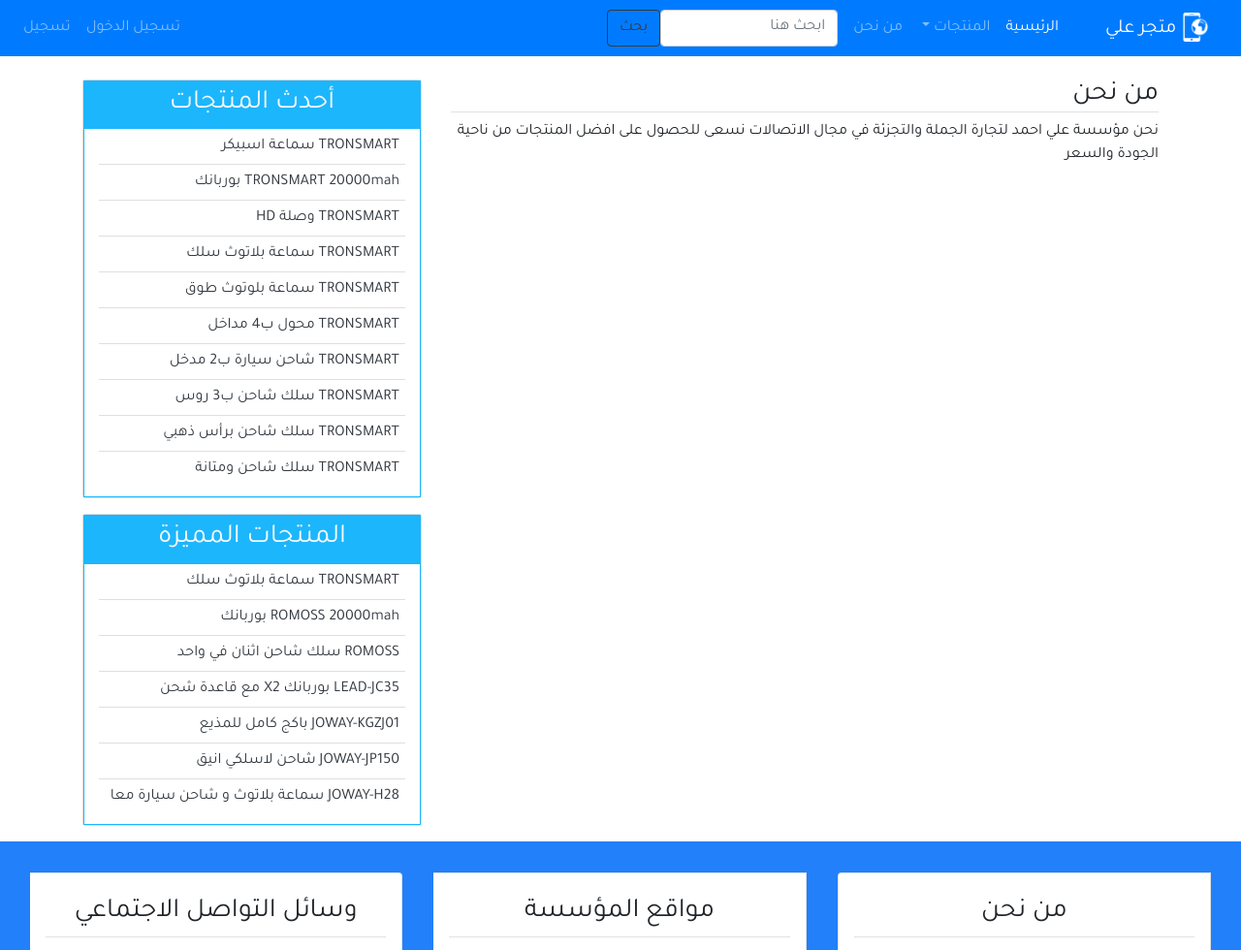
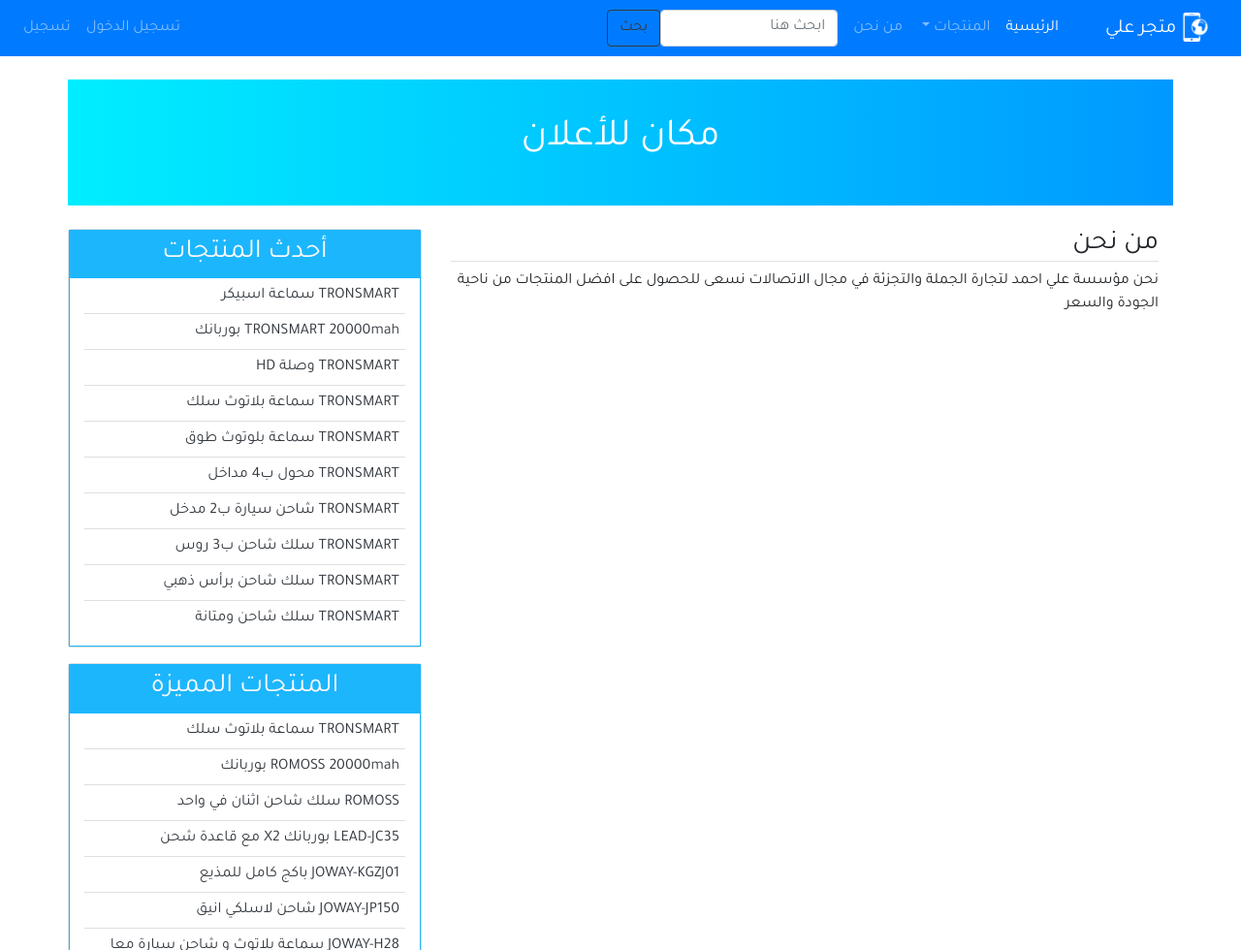
Before and after one commit to abdu1lhadi/alistore, a Django app: page /about/ in a window 1280 px wide. Shown: the top 980 px of the page at 97% size. Run offline with Django 3.2, Linux system fonts and the light colour scheme; data comes from the database, SQL or seed files in the repository; both versions use the stored data as it was after the commit; some libraries are stand-ins or nearby versions.

Commit message:
update file

```diff
--- a/blog/static/blog/css/main.css
+++ b/blog/static/blog/css/main.css
@@ -34,6 +34,18 @@
     border-color:rgb(28, 182, 253) !important;
 }
 
+/* start aptitil */
+
+.adtitil{
+    background-image: linear-gradient(to right,rgb(0, 238, 255) , rgb(0, 153, 255) );
+    height: 130px;
+    color: #fff;
+    font-family: unset;
+
+}
+
+/* end aptitil */
+
 /* Start Sidebar */
 .latest-post, .latest-comment{
     padding: 0 15px;
--- a/blog/templates/blog/base.html
+++ b/blog/templates/blog/base.html
@@ -72,6 +72,16 @@
         <!--End NavBar-->
 
     </header>
+    <section>
+        <div class="container">
+            <div class="row mt-4">
+                <div class="col-md-12 adtitil
+                d-flex align-items-center justify-content-center">
+                    <h1>مكان للأعلان</h1>
+                </div>
+            </div>
+        </div>
+    </section>
 
     <section>
         <div class="container">
@@ -82,7 +92,7 @@
 
                     {% endblock content %}
                 </div>
-                <div class="col-md-4 ">
+                <div class="col-md-4 pl-0">
                     <div class="card mb-3 p-0">
                         <h3 class="text-center bg-secondary text-light p-2 mb-0">
                             أحدث المنتجات
--- a/blog/views.py
+++ b/blog/views.py
@@ -5,6 +5,7 @@
 from django.core.paginator import Paginator, PageNotAnInteger, EmptyPage
 from django.views.generic import CreateView, UpdateView, DeleteView
 from django.contrib.auth.mixins import LoginRequiredMixin, UserPassesTestMixin
+
 
 # Create your views here.
 
--- a/my_blog/settings.py
+++ b/my_blog/settings.py
@@ -146,21 +146,21 @@
 AWS_DEFAULT_ACL = None
 
 DEFAULT_FILE_STORAGE = 'storages.backends.s3boto3.S3Boto3Storage'
-STATICFILES_STORAGE = 'storages.backends.s3boto3.S3Boto3Storage'
+# STATICFILES_STORAGE = 'storages.backends.s3boto3.S3Boto3Storage'
 AWS_S3_CUSTOM_DOMAIN = '%s.s3.me-south-1.amazonaws.com' % AWS_STORAGE_BUCKET_NAME
 
 # AWS_S3_OBJECT_PARAMETERS = {
 #     'CacheControl': 'max-age=86400',
 # }
 
-AWS_LOCATION = 'media'
+# AWS_LOCATION = 'media'
 
 # STATICFILES_DIRS = [
 #     os.path.join(BASE_DIR, 'blog/static'),
 # ]
 
 
-STATIC_URL = "https://%s/%s/" % (AWS_S3_CUSTOM_DOMAIN, AWS_LOCATION)
+# STATIC_URL = 'https://%s/' % AWS_S3_CUSTOM_DOMAIN
 
 
 django_heroku.settings(locals())
```
Also changed, not shown: user/models.py (+7 -7 lines), blog/migrations/0006_photo.py (added), blog/migrations/0007_delete_photo.py (added), blog/models.py (line endings or trailing spaces), db.sqlite3.
